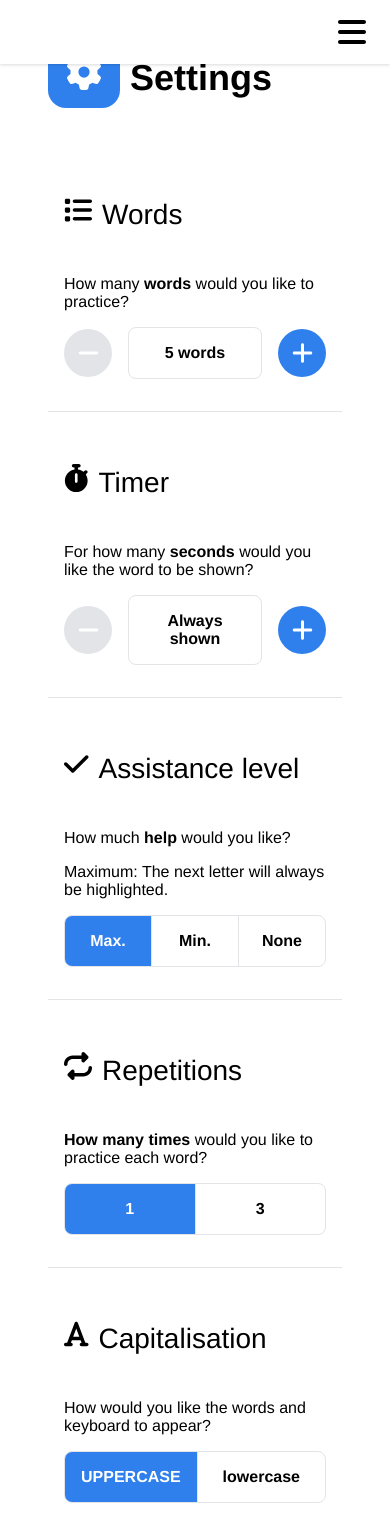
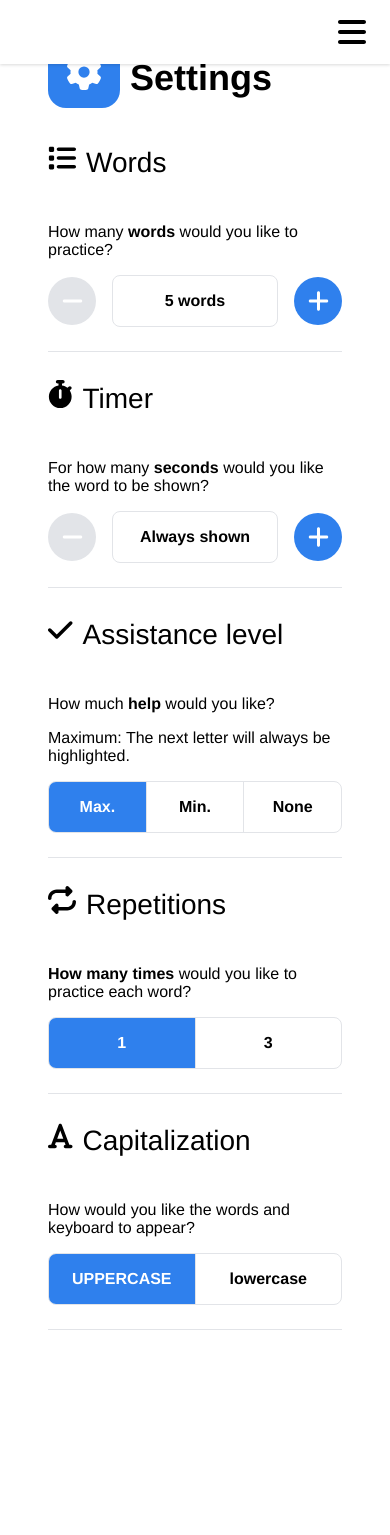
Before and after one commit to project-qwerty/project-qwerty, a Vue app: page /settings in a window 390 px wide. After the commit the page ends 1330 px from the top, so only its background shows below. Built offline with nearby package versions, Linux system fonts and the light colour scheme.

Commit message:
restore large-display layout along with current responsive behaviour

```diff
--- a/src/components/Nav.vue
+++ b/src/components/Nav.vue
@@ -82,6 +82,7 @@
 
 
 <style>
+  /* TODO: this style is unscoped */
 
   nav {
     display: flex;
--- a/src/views/Settings.vue
+++ b/src/views/Settings.vue
@@ -5,17 +5,11 @@
     <div class="page-content">
       <IconHeader :major="true" text="Settings" icon="gear" iconColour="var(--primary-colour)" />
 
-      <!-- Words-->
-      <div class="setting-wrapper faint-border-bottom">
-        <div class="setting">
-          <div class="setting-name">
       <IconHeader text="Words" icon="list" />
-          </div>
-          <div class="setting-description-and-controls">
-            <div>
+      <div class="control-row faint-border-bottom">
         <p>How many <strong>words</strong> would you like to practice?</p>
-            </div>
-            <div class="setting-control">
+
+        <div class="control">
           <ShowCurrentSelector :options="[
                 { label: '5 words',  val: 5, },
                 { label: '10 words', val: 10, },
@@ -32,20 +26,12 @@
               v-on:update="wordsPerSession = $event" />
         </div>
       </div>
-        </div>
-      </div>
 
-      <!-- Timer-->
-      <div class="setting-wrapper faint-border-bottom">
-        <div class="setting">
-          <div class="setting-name">
       <IconHeader text="Timer" icon="stopwatch" />
-          </div>
-          <div class="setting-description-and-controls">
-            <div>
+      <div class="control-row faint-border-bottom">
         <p>For how many <strong>seconds</strong> would you like the word to be shown?</p>
-            </div>
-            <div class="setting-control">
+
+        <div class="control">
           <ShowCurrentSelector :options="[
                 { label: 'Always shown', val: 0, },
                 { label: '5 seconds',    val: 5, },
@@ -59,21 +45,15 @@
               v-on:update="wordDisplayTime = $event" />
         </div>
       </div>
-        </div>
-      </div>
 
-      <!-- Assistance level-->
-      <div class="setting-wrapper faint-border-bottom">
-        <div class="setting">
-          <div class="setting-name">
       <IconHeader text="Assistance level" icon="check" />
-          </div>
-          <div class="setting-description-and-controls">
+      <div class="control-row faint-border-bottom">
         <div>
           <p>How much <strong>help</strong> would you like?</p>
           <p>{{ assistanceLevelDescriptions[assistanceLevel] }}</p>
         </div>
-            <div class="setting-control">
+
+        <div class="control">
           <ShowAllSelector :options="[
                 { label: 'Max.', val: 'MAX', },
                 { label: 'Min.', val: 'MIN', },
@@ -83,20 +63,12 @@
               v-on:update="assistanceLevel = $event" />
         </div>
       </div>
-        </div>
-      </div>
 
-      <!-- Repetitions-->
-      <div class="setting-wrapper faint-border-bottom">
-        <div class="setting">
-          <div class="setting-name">
       <IconHeader text="Repetitions" icon="repeat" />
-          </div>
-          <div class="setting-description-and-controls">
-            <div>
+      <div class="control-row faint-border-bottom">
         <p><strong>How many times</strong> would you like to practice each word?</p>
-            </div>
-            <div class="setting-control">
+
+        <div class="control">
           <ShowAllSelector :options="[
                 { label: '1', val: 1, },
                 { label: '3', val: 3, },
@@ -105,28 +77,18 @@
               v-on:update="wordRepetitions = $event" />
         </div>
       </div>
-        </div>
-      </div>
 
-      <!-- Capitalisation-->
-      <div class="setting-wrapper">
-        <div class="setting">
-          <div class="setting-name">
-            <IconHeader text="Capitalisation" icon="font" />
-          </div>
-          <div class="setting-description-and-controls">
-            <div>
+      <IconHeader text="Capitalization" icon="font" />
+      <div class="control-row faint-border-bottom">
         <p>How would you like the words and keyboard to appear?</p>
-            </div>
-            <div class="setting-control">
+
+        <div class="control">
           <ShowAllSelector :options="[
                 { label: 'UPPERCASE', val: 'UPPERCASE', },
                 { label: 'lowercase', val: 'LOWERCASE', },
               ]"
               :activeValue="wordDisplayCapitalization"
               v-on:update="wordDisplayCapitalization = $event" />
-            </div>
-          </div>
         </div>
       </div>
     </div>
@@ -194,34 +156,29 @@
 
 
 <style scoped>
-  .setting {
+  .control-row {
     display: flex;
-    flex-direction: column;
-    padding: 1.5rem 0px;
-    width: calc(100% - 2rem);
+    flex-direction: row;
+    justify-content: space-between;
+
+    padding-bottom: 24px;
   }
 
-  .setting-description-and-controls {
-    display: flex;
+  .control-row .control {
+    flex-shrink: 0;
+    align-self: flex-end;
+
+    width: 300px;
+    padding-left: 20px;
+  }
+
+  @media screen and (max-width: 640px) {
+    .control-row {
       flex-direction: column;
     }
 
-  .setting-control {
-    padding-bottom: 0.5rem;
-  }
-
-  .setting-name {
-    display: flex;
-  }
-
-  .setting-wrapper {
-    display: flex;
-    justify-content: center;
-  }
-
-  @media (min-width: 1260px) {
-    .setting-wrapper {
-      justify-content: flex-start;
+    .control-row .control {
+      width: 100%;
     }
   }
 </style>
```
Lines whose indentation alone changed are shown as unchanged.
